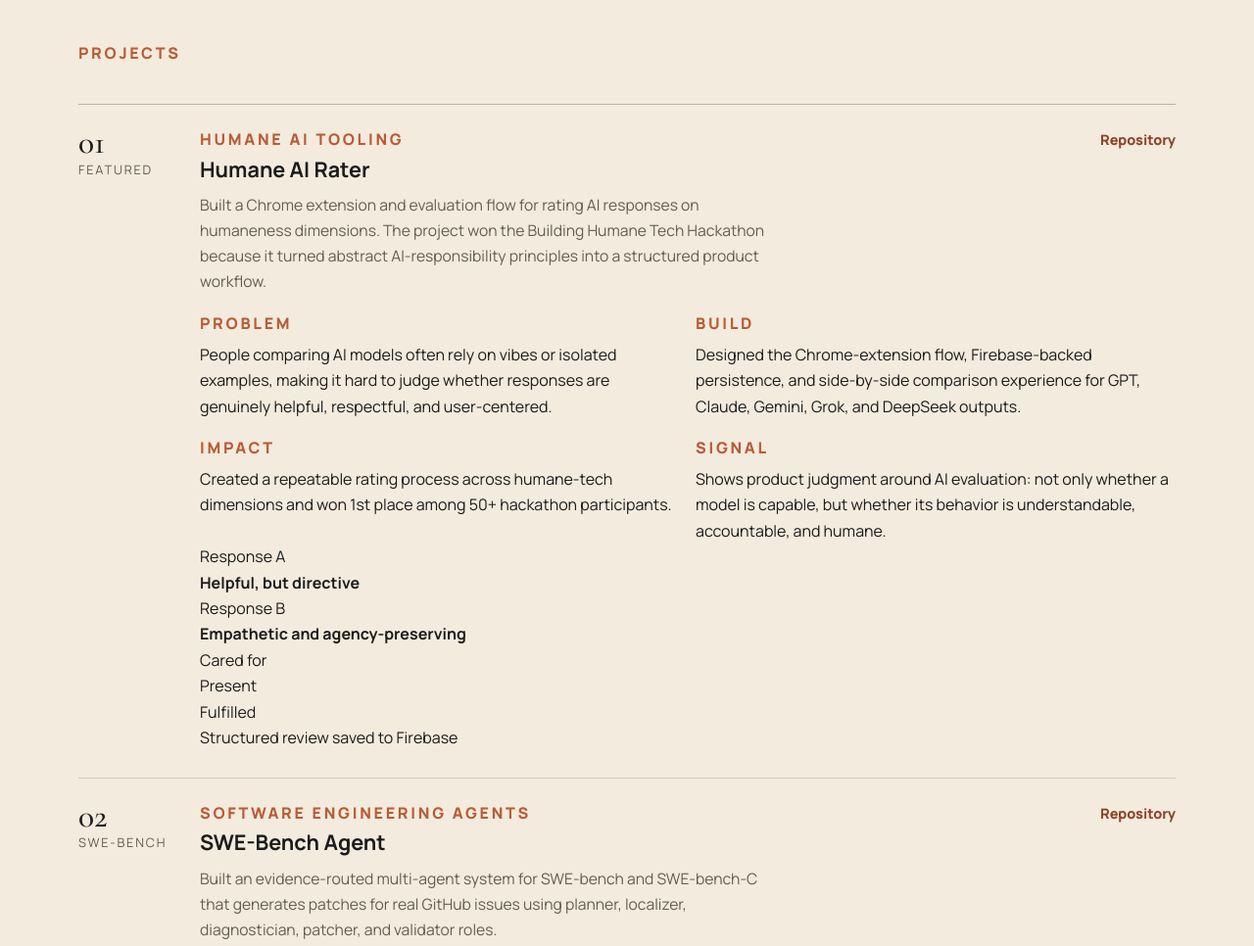
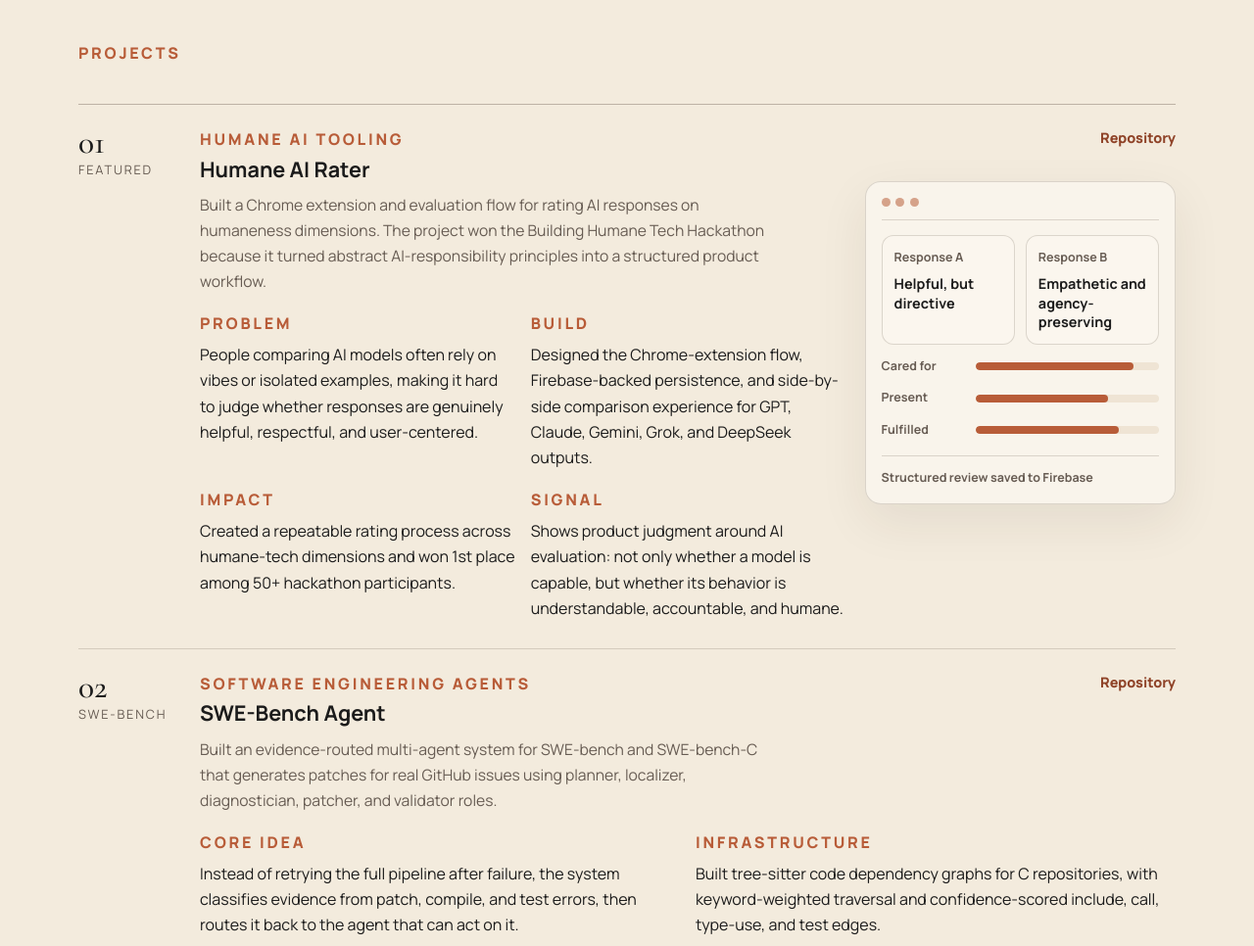
Before and after one commit to Samudyata/Samudyata.github.io, a plain HTML site: page index.html in a window 1280 px wide. Shown: the part 1160-2126 px from the top of the page at 98% size. Drawn offline with nearby package versions, Linux system fonts and the light colour scheme.

Commit message:
Style expanded portfolio projects

```diff
--- a/style.css
+++ b/style.css
@@ -505,6 +505,13 @@ p {
     font-weight: 800;
 }
 
+.project-links {
+    display: flex;
+    flex-wrap: wrap;
+    justify-content: flex-end;
+    gap: 0.75rem;
+}
+
 .project-summary,
 .ledger-card p,
 .education-card p,
@@ -527,8 +534,96 @@ p {
     margin-top: 1rem;
 }
 
+.featured-case-study {
+    display: grid;
+    grid-template-columns: minmax(0, 1.35fr) minmax(280px, 0.65fr);
+    gap: 1.2rem;
+    align-items: start;
+}
+
 .detail-label {
     margin-bottom: 0.35rem;
+}
+
+.rater-preview {
+    padding: 1rem;
+    border: 1px solid var(--border);
+    border-radius: 1rem;
+    background: rgba(251, 246, 238, 0.82);
+    box-shadow: var(--shadow);
+}
+
+.preview-bar {
+    display: flex;
+    gap: 0.35rem;
+    padding-bottom: 0.8rem;
+    border-bottom: 1px solid var(--border);
+}
+
+.preview-bar span {
+    width: 9px;
+    height: 9px;
+    border-radius: 999px;
+    background: var(--accent);
+    opacity: 0.55;
+}
+
+.preview-grid {
+    display: grid;
+    grid-template-columns: repeat(2, minmax(0, 1fr));
+    gap: 0.7rem;
+    margin-top: 0.9rem;
+}
+
+.preview-grid div {
+    min-height: 108px;
+    padding: 0.75rem;
+    border: 1px solid var(--border);
+    border-radius: 0.75rem;
+    background: var(--surface);
+}
+
+.preview-grid p,
+.score-row span,
+.preview-note {
+    color: var(--muted);
+    font-size: 0.78rem;
+    font-weight: 700;
+}
+
+.preview-grid strong {
+    display: block;
+    margin-top: 0.45rem;
+    font-size: 0.9rem;
+    line-height: 1.35;
+}
+
+.score-row {
+    display: grid;
+    grid-template-columns: 86px minmax(0, 1fr);
+    gap: 0.65rem;
+    align-items: center;
+    margin-top: 0.75rem;
+}
+
+.score-row div {
+    height: 8px;
+    overflow: hidden;
+    border-radius: 999px;
+    background: var(--surface-2);
+}
+
+.score-row i {
+    display: block;
+    height: 100%;
+    border-radius: inherit;
+    background: var(--accent);
+}
+
+.preview-note {
+    margin-top: 0.95rem;
+    padding-top: 0.75rem;
+    border-top: 1px solid var(--border);
 }
 
 .ledger-grid,
@@ -674,6 +769,7 @@ p {
     .approach-grid,
     .contact-layout,
     .manifesto-grid,
+    .featured-case-study,
     .project-detail-grid {
         grid-template-columns: 1fr;
     }
@@ -737,6 +833,10 @@ p {
         flex-direction: column;
         align-items: flex-start;
     }
+
+    .project-links {
+        justify-content: flex-start;
+    }
 }
 
 @media (max-width: 520px) {
@@ -759,7 +859,8 @@ p {
 
     .hero-highlights,
     .education-grid,
-    .highlights-grid {
+    .highlights-grid,
+    .preview-grid {
         grid-template-columns: 1fr;
     }
 }
```
